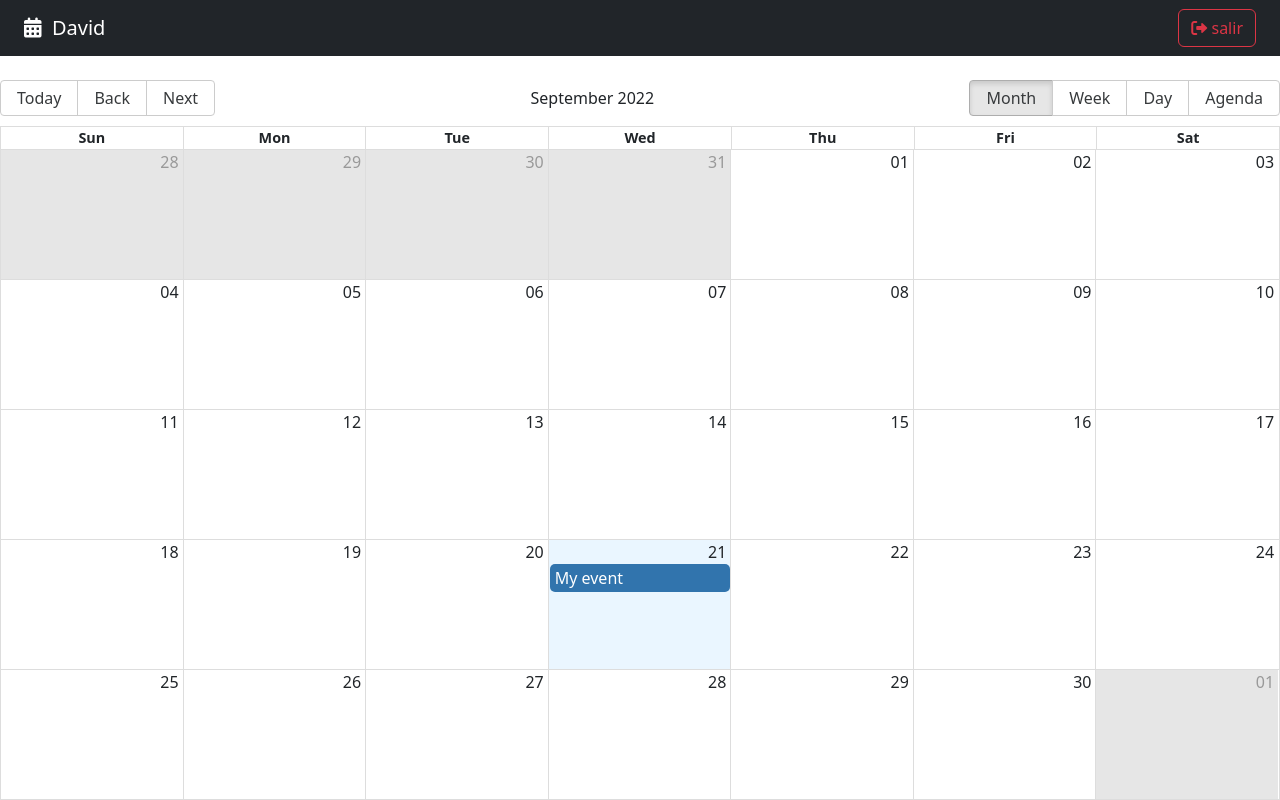
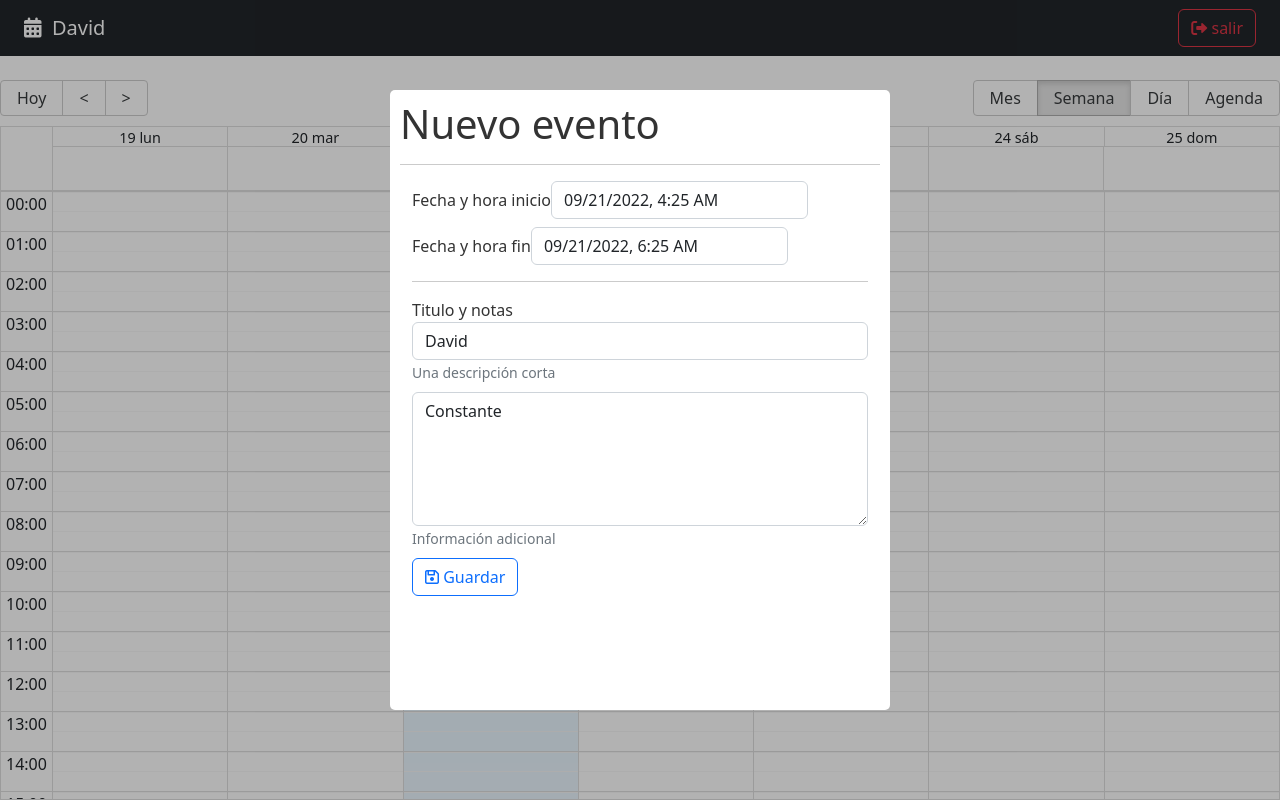
Before and after one commit to DavidConstante/calendar, a React (Vite) app: page / in a window 1280 px wide. Built offline with nearby package versions, Linux system fonts and the light colour scheme.

Commit message:
feat: :construction: Modal to add Event
Pick start and delete date time

```diff
--- a/package.json
+++ b/package.json
@@ -12,7 +12,9 @@
     "date-fns": "^2.29.3",
     "react": "^18.2.0",
     "react-big-calendar": "^1.5.0",
+    "react-datepicker": "^4.8.0",
     "react-dom": "^18.2.0",
+    "react-modal": "^3.15.1",
     "react-router-dom": "6"
   },
   "devDependencies": {
--- a/src/auth/pages/LoginPage.jsx
+++ b/src/auth/pages/LoginPage.jsx
@@ -1,4 +1,3 @@
-import React from 'react';
 import './LoginPage.css'
 
 export const LoginPage = () => {
--- /dev/null
+++ b/src/calendar/components/CalendarEvent.jsx
@@ -0,0 +1,11 @@
+
+export const CalendarEvent = ({ event }) => {
+  const { title, user } = event
+
+  return (
+    <>
+      <strong>{title}</strong>
+      <span> - {user.name}</span>
+    </>
+  )
+}
--- /dev/null
+++ b/src/calendar/components/CalendarModal.jsx
@@ -0,0 +1,125 @@
+import { addHours } from 'date-fns/esm';
+import { useState } from 'react';
+
+import Modal from 'react-modal'
+import DatePicker from 'react-datepicker'
+
+import 'react-datepicker/dist/react-datepicker.css'
+
+const customStyles = {
+  content: {
+    top: '50%',
+    left: '50%',
+    right: 'auto',
+    bottom: 'auto',
+    marginRight: '-50%',
+    transform: 'translate(-50%, -50%)',
+  },
+};
+
+Modal.setAppElement('#root');
+
+export const CalendarModal = () => {
+
+  const [isOpen, setIsOpen] = useState(true)
+
+  const [formValues, setFormValues] = useState({
+    title: 'David',
+    notes: 'Constante',
+    start: new Date(),
+    end: addHours(new Date(), 2),
+  })
+
+  const onInputChange = ({ target }) => {
+    setFormValues({
+      ...formValues,
+      [target.name]: target.value
+    })
+  }
+
+  const onDateChange = (e, changing) => {
+    setFormValues({
+      ...formValues,
+      [changing]: e
+    })
+  }
+
+  const onCloseModal = () => {
+    console.log('close modal');
+    setIsOpen(false)
+
+  }
+  return (
+    <Modal
+      className={'modal'}
+      overlayClassName={'modal-fondo'}
+      closeTimeoutMS={200}
+      isOpen={isOpen}
+      onRequestClose={onCloseModal}
+      style={customStyles}
+    >
+      <h1> Nuevo evento </h1>
+      <hr />
+      <form className="container">
+
+        <div className="form-group mb-2">
+          <label>Fecha y hora inicio</label>
+          <DatePicker
+            className="form-control"
+            onChange={(e) => onDateChange(e, 'start')}
+            dateFormat='Pp'
+            selected={formValues.start}
+          />
+        </div>
+
+        <div className="form-group mb-2">
+          <label>Fecha y hora fin</label>
+          <DatePicker
+            minDate={formValues.start}
+            className="form-control"
+            onChange={(e) => onDateChange(e, 'end')}
+            dateFormat='Pp'
+            selected={formValues.end}
+          />
+        </div>
+
+        <hr />
+        <div className="form-group mb-2">
+          <label>Titulo y notas</label>
+          <input
+            type="text"
+            className="form-control"
+            placeholder="Título del evento"
+            name="title"
+            value={formValues.title}
+            autoComplete="off"
+            onChange={onInputChange}
+          />
+          <small id="emailHelp" className="form-text text-muted">Una descripción corta</small>
+        </div>
+
+        <div className="form-group mb-2">
+          <textarea
+            type="text"
+            className="form-control"
+            placeholder="Notas"
+            rows="5"
+            name="notes"
+            value={formValues.notes}
+            onChange={onInputChange}
+          ></textarea>
+          <small id="emailHelp" className="form-text text-muted">Información adicional</small>
+        </div>
+
+        <button
+          type="submit"
+          className="btn btn-outline-primary btn-block"
+        >
+          <i className="far fa-save"></i>
+          <span> Guardar</span>
+        </button>
+
+      </form>
+    </Modal>
+  )
+}
--- a/src/calendar/pages/CalendarPage.jsx
+++ b/src/calendar/pages/CalendarPage.jsx
@@ -1,23 +1,13 @@
-import { Calendar, dateFnsLocalizer } from 'react-big-calendar'
+import { Calendar } from 'react-big-calendar'
 import 'react-big-calendar/lib/css/react-big-calendar.css'
 
-import enUS from 'date-fns/locale/en-US'
+import { addHours } from 'date-fns/'
+import { NavBar } from '../components/NavBar'
+import { CalendarEvent } from '../components/CalendarEvent'
 
-import { addHours, format, parse, startOfWeek, getDay } from 'date-fns/'
-
-import { NavBar } from '../components/NavBar'
-
-const locales = {
-  'en-US': enUS,
-}
-
-const localizer = dateFnsLocalizer({
-  format,
-  parse,
-  startOfWeek,
-  getDay,
-  locales,
-})
+import { localizer, getMessagesES } from '../../helpers'
+import { useState } from 'react'
+import { CalendarModal } from '../components/CalendarModal'
 
 const events = [
   {
@@ -34,16 +24,60 @@
 ]
 
 export const CalendarPage = () => {
+
+  const [lastView, setLastView] = useState(localStorage.getItem('lastView') || 'week')
+
+  const eventStyleGetter = (event, start, end, isSelected) => {
+
+    const style = {
+      backgroundColor: '#347cF7',
+      borderRadius: '0px',
+      opacity: 0.8,
+      color: 'white',
+    }
+
+    return { style }
+  }
+
+  const onDoubleClick = (e) => {
+    console.log({ doubleClick: e });
+  }
+
+  const onSelect = (e) => {
+    console.log({ click: e });
+  }
+
+  const onViewChange = (e) => {
+    localStorage.setItem('lastView', e)
+    console.log({ viewChange: e });
+
+  }
+
+
+
   return (
     <>
       <NavBar />
       <Calendar
+        culture='es'
+
+        endAccessor="end"
+        eventPropGetter={eventStyleGetter}
+        events={events}
+        defaultView={lastView}
         localizer={localizer}
-        events={events}
+        messages={getMessagesES()}
         startAccessor="start"
-        endAccessor="end"
         style={{ height: 'calc(100vh - 80px)' }}
+        components={{
+          event: CalendarEvent
+        }}
+        onDoubleClickEvent={onDoubleClick}
+        onSelectEvent={onSelect}
+        onView={onViewChange}
       />
+
+      <CalendarModal />
 
     </>
   )
--- /dev/null
+++ b/src/helpers/calendarLocalizer.js
@@ -0,0 +1,15 @@
+import { format, parse, startOfWeek, getDay } from 'date-fns/'
+import { dateFnsLocalizer } from 'react-big-calendar'
+import esEs from 'date-fns/locale/es'
+
+const locales = {
+  'es': esEs,
+}
+
+export const localizer = dateFnsLocalizer({
+  format,
+  parse,
+  startOfWeek,
+  getDay,
+  locales,
+})
--- /dev/null
+++ b/src/helpers/getMesagges.js
@@ -0,0 +1,17 @@
+export const getMessagesES = () => {
+  return {
+    allDay: 'Todo el día',
+    previous: '<',
+    next: '>',
+    today: 'Hoy',
+    month: 'Mes',
+    week: 'Semana',
+    day: 'Día',
+    agenda: 'Agenda',
+    date: 'Fecha',
+    time: 'Hora',
+    event: 'Evento',
+    noEventsInRange: 'No hay eventos en este rango',
+    showMore: total => `+ Ver más (${total})`
+  }
+}
--- /dev/null
+++ b/src/helpers/index.js
@@ -0,0 +1,2 @@
+export * from './calendarLocalizer'
+export * from './getMesagges'
--- a/src/index.css
+++ b/src/index.css
@@ -0,0 +1,40 @@
+/* Modal */
+.ReactModalPortal>div {
+  opacity: 0;
+}
+
+.ReactModalPortal .ReactModal__Overlay {
+  align-items: center;
+  display: flex;
+  justify-content: center;
+  transition: opacity .2s ease-in-out;
+  z-index: 999;
+}
+
+.modal-fondo {
+  background-color: rgba(0, 0, 0, 0.3);
+  bottom: 0;
+  left: 0;
+  right: 0;
+  top: 0;
+  position: fixed;
+}
+
+.ReactModalPortal .ReactModal__Overlay--after-open {
+  opacity: 1;
+}
+
+.ReactModalPortal .ReactModal__Overlay--before-close {
+  opacity: 0;
+}
+
+.modal {
+  background: white;
+  border-radius: 5px;
+  color: rgb(51, 51, 51);
+  display: inline;
+  max-height: 620px;
+  max-width: 500px;
+  outline: none;
+  padding: 10px;
+}
```
Also changed, not shown: 1 other file (tests, documents, lock files or other folders).
